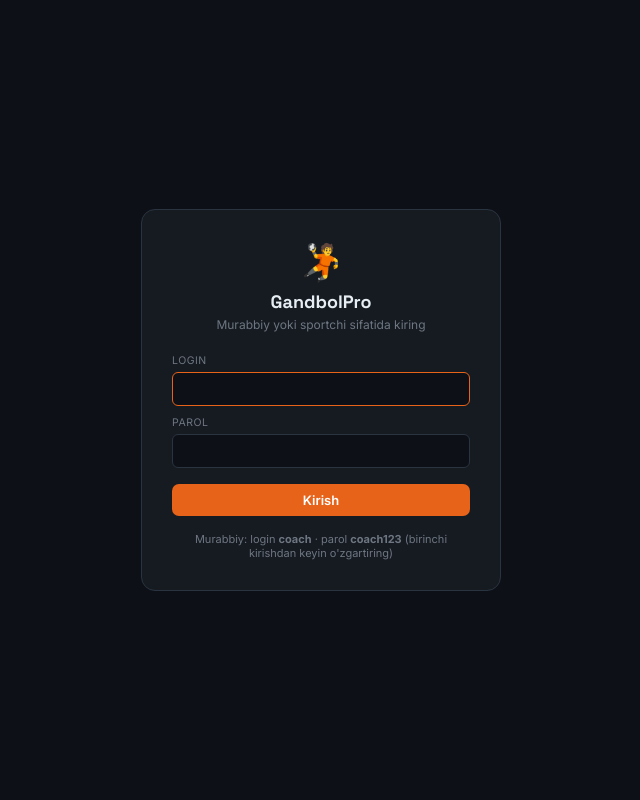
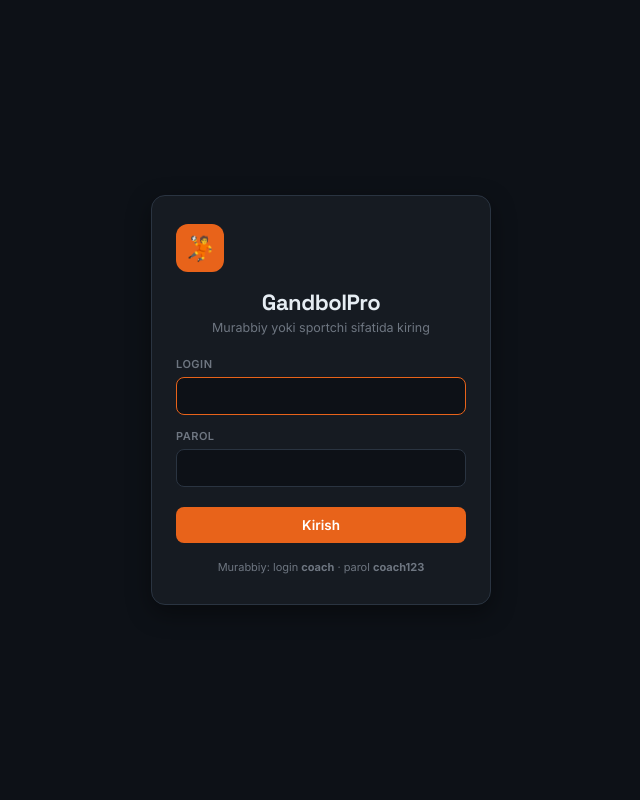
Before and after one commit to noilaabdullayeva506-ux/gandbolpro, a Flask app: page /login in a window 1280 px wide. Shown: the whole page, without its empty margins (319-959 px from the left). Run offline with Flask 3, Linux system fonts and the light colour scheme.

Commit message:
Update login.html

```diff
--- a/templates/login.html
+++ b/templates/login.html
@@ -5,6 +5,150 @@
 <meta name="viewport" content="width=device-width, initial-scale=1.0">
 <title>Kirish — GandbolPro</title>
 <link rel="stylesheet" href="{{ url_for('static', filename='style.css') }}">
+<style>
+  @import url('https://fonts.googleapis.com/css2?family=Inter:wght@300;400;500;600;700&family=Space+Grotesk:wght@400;500;600;700&display=swap');
+
+  :root {
+    --bg: #0d1117;
+    --surface: #161b22;
+    --surface2: #1c2330;
+    --border: #2a3441;
+    --accent: #e8631a;
+    --accent2: #f0872e;
+    --accent-dim: rgba(232,99,26,0.12);
+    --green: #2ea043;
+    --green-dim: rgba(46,160,67,0.15);
+    --blue: #388bfd;
+    --blue-dim: rgba(56,139,253,0.12);
+    --text: #e6edf3;
+    --text2: #8b949e;
+    --text3: #6e7681;
+    --radius: 10px;
+  }
+
+  * { margin: 0; padding: 0; box-sizing: border-box; }
+
+  body {
+    font-family: 'Inter', sans-serif;
+    background: var(--bg);
+    color: var(--text);
+    min-height: 100vh;
+    display: flex;
+    align-items: center;
+    justify-content: center;
+  }
+
+  .login-wrap {
+    width: 100%;
+    max-width: 380px;
+    padding: 20px;
+  }
+
+  .login-card {
+    background: var(--surface);
+    border: 1px solid var(--border);
+    border-radius: 14px;
+    padding: 28px 24px;
+    box-shadow: 0 8px 24px rgba(0, 0, 0, 0.4);
+  }
+
+  .login-logo {
+    width: 48px;
+    height: 48px;
+    background: var(--accent);
+    border-radius: 12px;
+    display: flex;
+    align-items: center;
+    justify-content: center;
+    font-size: 24px;
+    margin-bottom: 16px;
+  }
+
+  .login-title {
+    font-family: 'Space Grotesk', sans-serif;
+    font-size: 22px;
+    font-weight: 700;
+    color: var(--text);
+    letter-spacing: -0.5px;
+    margin-bottom: 4px;
+  }
+
+  .login-sub {
+    font-size: 12.5px;
+    color: var(--text3);
+    margin-bottom: 22px;
+  }
+
+  .input-group {
+    margin-bottom: 14px;
+  }
+
+  .input-group label {
+    display: block;
+    font-size: 11px;
+    color: var(--text3);
+    text-transform: uppercase;
+    letter-spacing: 0.5px;
+    margin-bottom: 6px;
+    font-weight: 600;
+  }
+
+  .input-group input {
+    width: 100%;
+    background: var(--bg);
+    border: 1px solid var(--border);
+    border-radius: 8px;
+    padding: 10px 12px;
+    color: var(--text);
+    font-size: 13.5px;
+    font-family: 'Inter', sans-serif;
+    outline: none;
+    transition: border-color 0.15s;
+  }
+
+  .input-group input:focus {
+    border-color: var(--accent);
+  }
+
+  .btn {
+    padding: 10px 16px;
+    border-radius: 8px;
+    border: none;
+    font-size: 13.5px;
+    font-weight: 600;
+    cursor: pointer;
+    transition: all 0.15s;
+    font-family: 'Inter', sans-serif;
+  }
+
+  .btn-primary {
+    background: var(--accent);
+    color: white;
+  }
+
+  .btn-primary:hover {
+    background: var(--accent2);
+  }
+
+  .flash {
+    padding: 10px 12px;
+    border-radius: 8px;
+    font-size: 12.5px;
+    margin-bottom: 16px;
+  }
+
+  .flash-error, .flash-danger {
+    background: rgba(248, 81, 73, 0.15);
+    border: 1px solid rgba(248, 81, 73, 0.3);
+    color: #f85149;
+  }
+
+  .flash-success {
+    background: var(--green-dim);
+    border: 1px solid rgba(46, 160, 67, 0.3);
+    color: var(--green);
+  }
+</style>
 </head>
 <body>
 <div class="login-wrap">
@@ -30,8 +174,9 @@
       </div>
       <button type="submit" class="btn btn-primary" style="width:100%; margin-top:6px;">Kirish</button>
     </form>
-    <div style="margin-top:16px; font-size:11px; color:var(--text3); text-align:center;">
-      Murabbiy: login <b>coach</b> · parol <b>coach123</b> (birinchi kirishdan keyin o'zgartiring)
+
+    <div style="margin-top:16px; font-size:11px; color:var(--text3); text-align:center; line-height: 1.5;">
+      Murabbiy: login <b>coach</b> · parol <b>coach123</b>
     </div>
   </div>
 </div>
```
